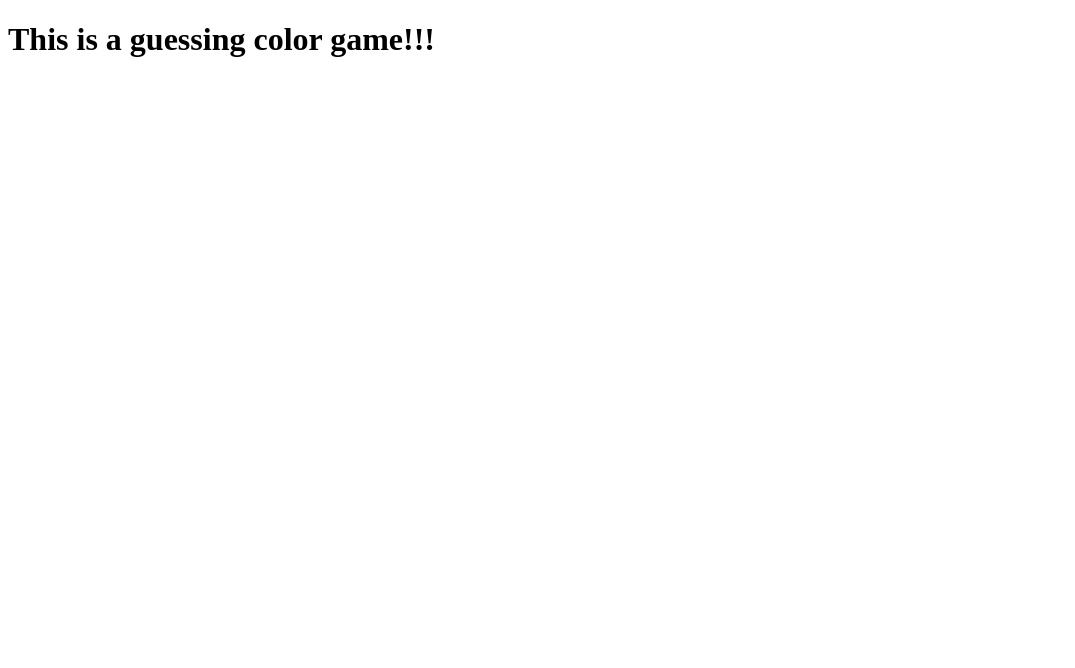
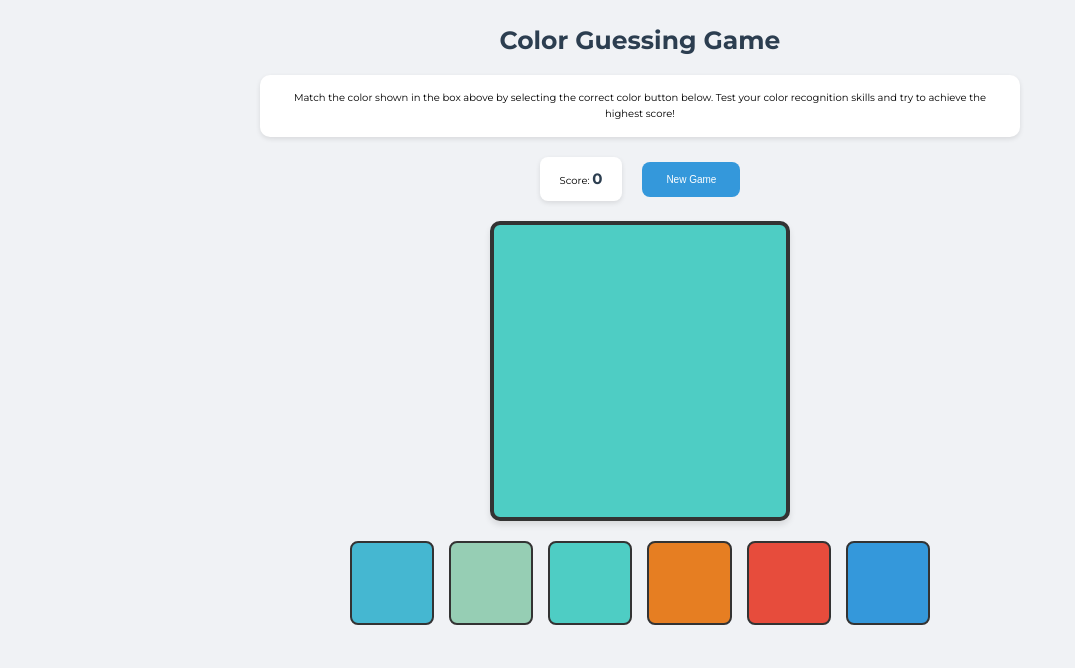
Before and after one commit to Adebemdev/Guessing-color-game, a website: page src/index.html in a window 1280 px wide. Shown: the whole page, without its empty margins (0-1075 px from the left). Drawn offline with Linux system fonts and the light colour scheme.

Commit message:
files update

```diff
--- a/src/index.html
+++ b/src/index.html
@@ -3,10 +3,31 @@
   <head>
     <meta charset="UTF-8" />
     <meta name="viewport" content="width=device-width, initial-scale=1.0" />
-    <link rel="stylesheets" href="style.css" />
+    <link rel="stylesheet" href="./style.css" />
     <title>Guessing Color Game</title>
   </head>
   <body>
-    <h1>This is a guessing color game!!!</h1>
+    <!-- Display a box with a randomly selected color, this will be the target color for the game -->
+    <div class="game-container">
+      <div class="header">
+        <h1>Color Guessing Game</h1>
+        <div class="instructions">
+          Match the color shown in the box above by selecting the correct color
+          button below. Test your color recognition skills and try to achieve
+          the highest score!
+        </div>
+      </div>
+
+      <div class="score-container">
+        <div class="score-box">Score: <span class="score">0</span></div>
+        <button class="control-button" onclick="resetGame()">New Game</button>
+      </div>
+
+      <div data-testid="colorBox" class="target-box"></div>
+      <div data-testid="colorOption" class="buttons-container"></div>
+      <div class="message"></div>
+    </div>
+
+    <script src="script.js"></script>
   </body>
 </html>
--- a/src/script.js
+++ b/src/script.js
@@ -0,0 +1,77 @@
+let currentScore = 0;
+
+const colors = [
+  '#FF6B6B',
+  '#4ECDC4',
+  '#45B7D1',
+  '#96CEB4',
+  '#FFEEAD',
+  '#D4A5A5',
+  '#9B59B6',
+  '#3498DB',
+  '#E74C3C',
+  '#2ECC71',
+  '#F1C40F',
+  '#E67E22',
+];
+
+function getRandomColors(count) {
+  const shuffled = [...colors].sort(() => 0.5 - Math.random());
+  return shuffled.slice(0, count);
+}
+
+function updateScore() {
+  document.querySelector('.score').textContent = currentScore;
+}
+
+function resetGame() {
+  currentScore = 0;
+  updateScore();
+  initGame();
+}
+
+function initGame() {
+  const gameColors = getRandomColors(6);
+  const targetColor = gameColors[Math.floor(Math.random() * gameColors.length)];
+
+  const targetBox = document.querySelector('.target-box');
+  targetBox.style.backgroundColor = targetColor;
+
+  const buttonsContainer = document.querySelector('.buttons-container');
+  buttonsContainer.innerHTML = '';
+
+  gameColors.forEach((color) => {
+    const button = document.createElement('button');
+    button.className = 'color-button';
+    button.style.backgroundColor = color;
+    button.onclick = () => checkGuess(color, targetColor);
+    buttonsContainer.appendChild(button);
+  });
+
+  document.querySelector('.message').textContent = '';
+}
+
+function checkGuess(guessColor, targetColor) {
+  const messageElement = document.querySelector('.message');
+
+  if (guessColor === targetColor) {
+    currentScore++;
+    updateScore();
+    messageElement.style.color = '#2ECC71';
+    messageElement.textContent = 'Correct! Get ready for the next color! 🎉';
+
+    // Disable all buttons temporarily
+    const buttons = document.querySelectorAll('.color-button');
+    buttons.forEach((button) => (button.style.pointerEvents = 'none'));
+
+    setTimeout(() => {
+      initGame();
+    }, 1500);
+  } else {
+    messageElement.style.color = '#E74C3C';
+    messageElement.textContent = 'Try again! Keep going! 🎨';
+  }
+}
+
+// Start the game when page loads
+initGame();
--- a/src/style.css
+++ b/src/style.css
@@ -0,0 +1,131 @@
+@import url('https://fonts.googleapis.com/css2?family=Montserrat:wght@100..900&display=swap');
+
+* {
+  margin: 0;
+  padding: 0;
+  box-sizing: border-box;
+}
+
+html {
+  font-size: 62.5%;
+}
+
+body {
+  font-family: 'Montserrat', serif;
+  line-height: 1.6;
+  background-color: #f0f2f5;
+}
+
+.game-container {
+  max-width: 800px;
+  margin: 0 auto;
+  padding: 20px;
+  text-align: center;
+}
+
+.header {
+  margin-bottom: 20px;
+}
+
+h1 {
+  color: #2c3e50;
+  font-size: 2.5rem;
+  margin-bottom: 15px;
+}
+
+.instructions {
+  background-color: #fff;
+  padding: 15px;
+  border-radius: 10px;
+  box-shadow: 0 2px 5px rgba(0, 0, 0, 0.1);
+  margin-bottom: 20px;
+}
+
+.score-container {
+  display: flex;
+  justify-content: center;
+  align-items: center;
+  gap: 20px;
+  margin: 15px 0;
+  flex-wrap: wrap;
+}
+
+.score-box {
+  background-color: #fff;
+  padding: 10px 20px;
+  border-radius: 8px;
+  box-shadow: 0 2px 5px rgba(0, 0, 0, 0.1);
+}
+
+.score {
+  font-size: 1.5rem;
+  font-weight: bold;
+  color: #2c3e50;
+}
+
+.target-box {
+  width: min(300px, 80vw);
+  height: min(300px, 80vw);
+  margin: 20px auto;
+  border: 4px solid #333;
+  border-radius: 10px;
+  box-shadow: 0 4px 6px rgba(0, 0, 0, 0.1);
+}
+
+.buttons-container {
+  display: grid;
+  grid-template-columns: repeat(auto-fit, minmax(80px, 1fr));
+  gap: 15px;
+  margin: 20px auto;
+  max-width: 600px;
+  padding: 0 10px;
+}
+
+.color-button {
+  aspect-ratio: 1;
+  border: 2px solid #333;
+  border-radius: 8px;
+  cursor: pointer;
+  transition: transform 0.2s, box-shadow 0.2s;
+}
+
+.color-button:hover {
+  transform: scale(1.05);
+  box-shadow: 0 4px 8px rgba(0, 0, 0, 0.2);
+}
+
+.message {
+  margin: 20px 0;
+  font-size: 1.2rem;
+  font-weight: bold;
+  min-height: 2rem;
+}
+
+.control-button {
+  background-color: #3498db;
+  color: white;
+  border: none;
+  padding: 12px 24px;
+  border-radius: 8px;
+  cursor: pointer;
+  font-size: 1rem;
+  transition: background-color 0.2s;
+}
+
+.control-button:hover {
+  background-color: #2980b9;
+}
+
+@media (max-width: 480px) {
+  h1 {
+    font-size: 1.8rem;
+  }
+
+  .buttons-container {
+    grid-template-columns: repeat(3, 1fr);
+  }
+
+  .instructions {
+    font-size: 0.9rem;
+  }
+}
```
